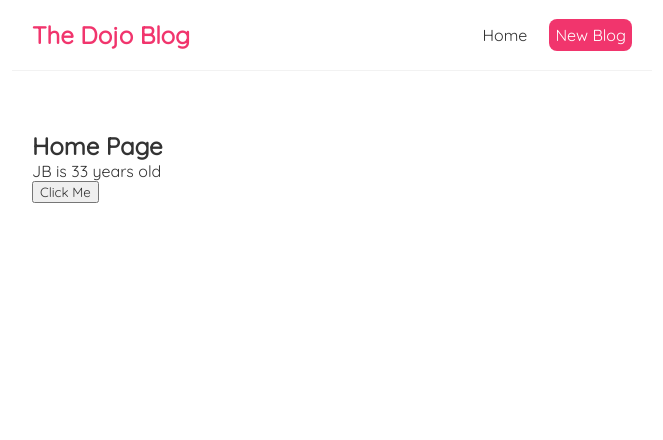
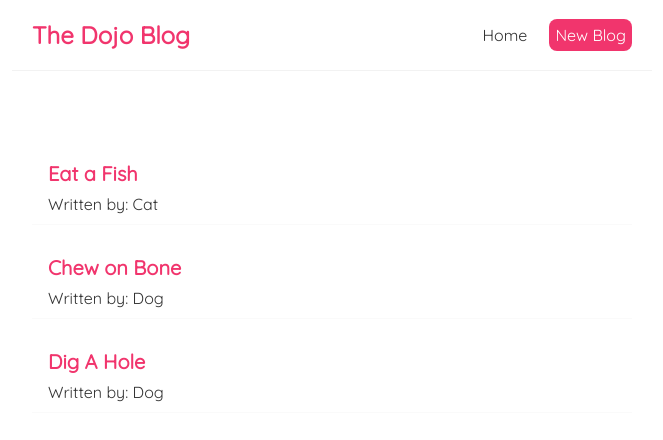
Before and after one commit to JonathanABarnett/NetNinjaDojoBlog, a React (Create React App) app: page / in a window 1280 px wide. Shown: the top 440 px of the page, without its empty margins (308-971 px from the left). Built offline with nearby package versions, Linux system fonts and the light colour scheme.

Commit message:
Lesson 10 - Outputting Lists

```diff
--- a/src/Home.js
+++ b/src/Home.js
@@ -2,21 +2,23 @@ import { useState } from "react";
 
 const Home = () => {
   // [varName, setVarName] = useState(initialValue);
-  const [name, setName] = useState("JB");
-  const [age, setAge] = useState(33);
-
-  const handleClick = () => {
-    setName("Jonathan");
-    setAge(55);
-  };
+  const [blogs, setBlogs] = useState([
+    { id: 1, title: "Eat a Fish", body: "lorem ipsum...", author: "Cat" },
+    { id: 2, title: "Chew on Bone", body: "lorem ipsum...", author: "Dog" },
+    { id: 3, title: "Dig A Hole", body: "lorem ipsum...", author: "Dog" },
+  ]);
 
   return (
     <div className="home">
-      <h2>Home Page</h2>
-      <p>
-        {name} is {age} years old
-      </p>
-      <button onClick={handleClick}>Click Me</button>
+      {/* array.map((nameOfEachItem) =>
+        { key={nameOfEachItem.id} need a unique key so that react can go through each item}
+    */}
+      {blogs.map((blog) => (
+        <div className="blog-preview" key={blog.id}>
+          <h2>{blog.title}</h2>
+          <p>Written by: {blog.author}</p>
+        </div>
+      ))}
     </div>
   );
 };
--- a/src/index.css
+++ b/src/index.css
@@ -40,3 +40,20 @@
   margin: 40px auto;
   padding: 20px;
 }
+
+/* blog previews / list */
+.blog-preview {
+  padding: 10px 16px;
+  margin: 20px 0;
+  border-bottom: 1px solid #fafafa;
+}
+
+.blog-preview:hover {
+  box-shadow: 1px 3px 5px rgba(0, 0, 0, 0.1);
+}
+
+.blog-preview h2 {
+  font-size: 20px;
+  color: #f1356d;
+  margin-bottom: 8px;
+}
```
Also changed, not shown: 1 other file (tests, documents, lock files or other folders).
